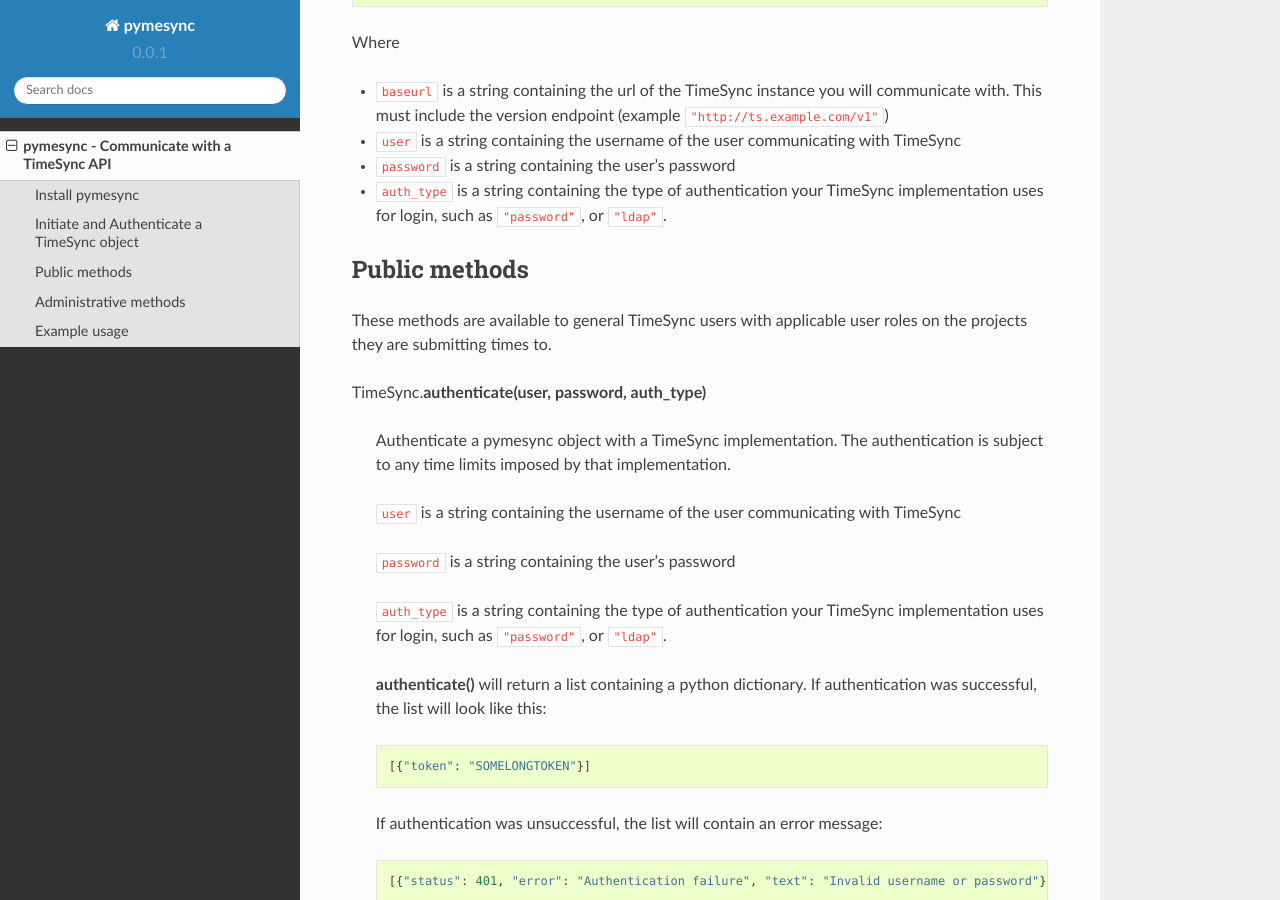
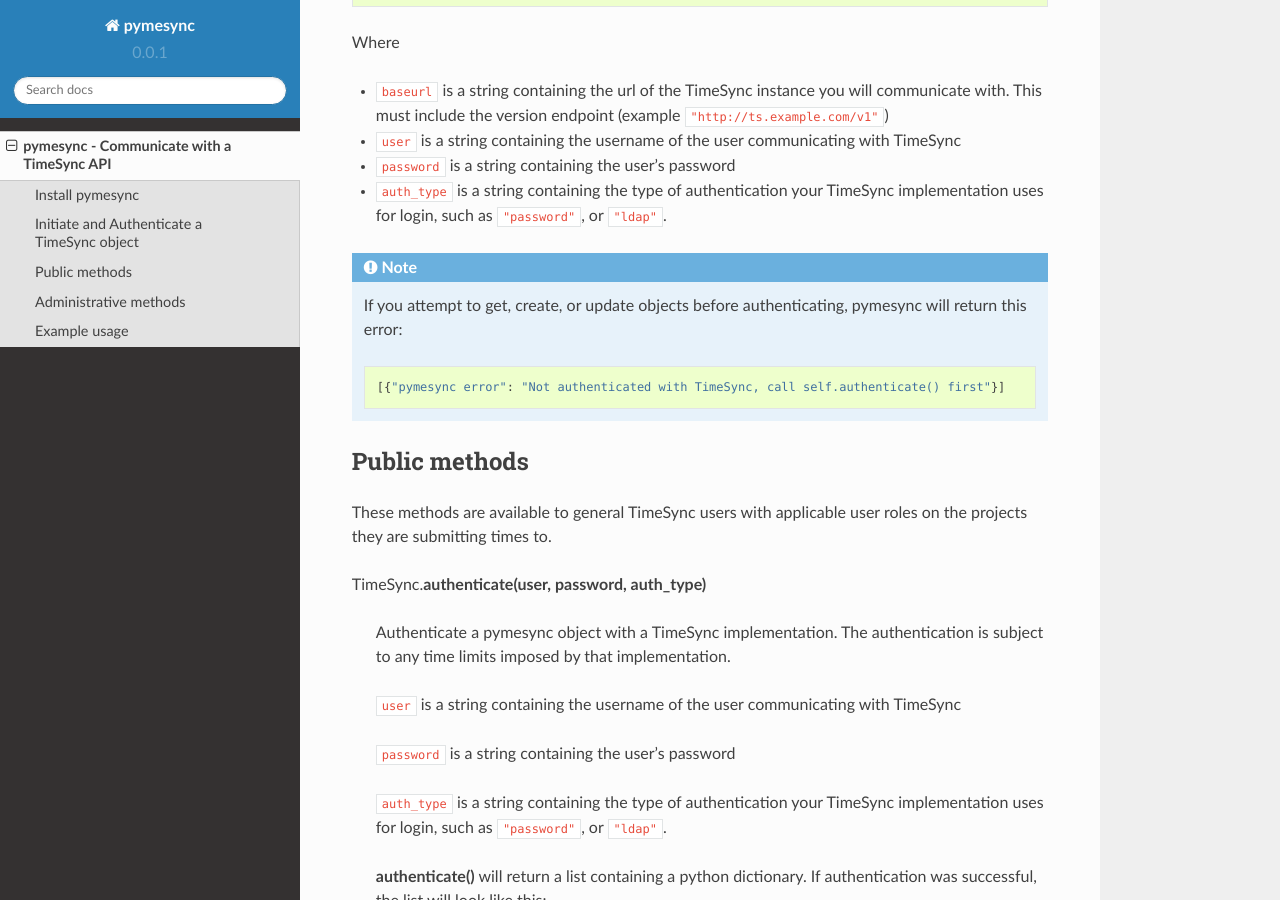
Before and after one commit to osuosl/pymesync, a Sphinx documentation site: the page built from docs/source/usage.rst, in a window 1280 px wide and 900 px high, scrolled down 1668 px. Built offline with Sphinx 7.4.7 and the Read the Docs theme 2.0.0, drawn with Linux system fonts in a browser that asks for light colours.

Commit message:
Add note about authentication error

```diff
--- a/docs/source/usage.rst
+++ b/docs/source/usage.rst
@@ -84,6 +84,15 @@
 * ``password`` is a string containing the user's password
 * ``auth_type`` is a string containing the type of authentication your TimeSync
   implementation uses for login, such as ``"password"``, or ``"ldap"``.
+
+.. note::
+
+  If you attempt to get, create, or update objects before authenticating,
+  pymesync will return this error:
+
+  .. code-block:: python
+
+    [{"pymesync error": "Not authenticated with TimeSync, call self.authenticate() first"}]
 
 Public methods
 --------------
```
